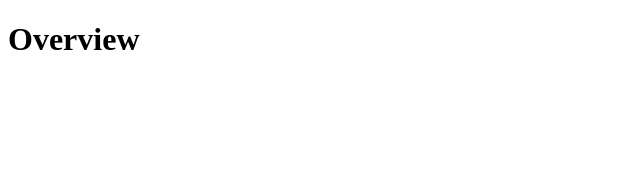
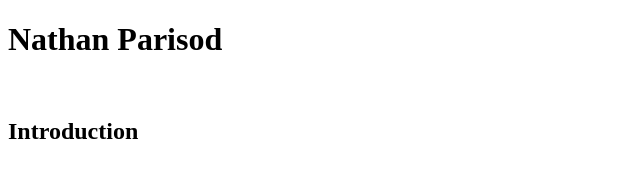
Before and after one commit to Nat004499/Nat004499.github.io, a plain HTML site: page index.html in a window 1280 px wide. Shown: the whole page, without its empty margins (0-640 px from the left). Drawn offline with Linux system fonts and the light colour scheme.

Commit message:
Update index.html

```diff
--- a/index.html
+++ b/index.html
@@ -3,9 +3,15 @@
 <head>
     <meta charset="UTF-8">
     <meta name="viewport" content="width=device-width, initial-scale=1.0">
-    <title>Nathan Parisod</title>
+    <title>Ma page de profil github</title>
 </head>
 <body>
-    <h1>Overview</h1>
+    <h1>Nathan Parisod</h1>
+    <br/>
+    <h2>Introduction</h2>
+
+
+
+
 </body>
 </html>
```
